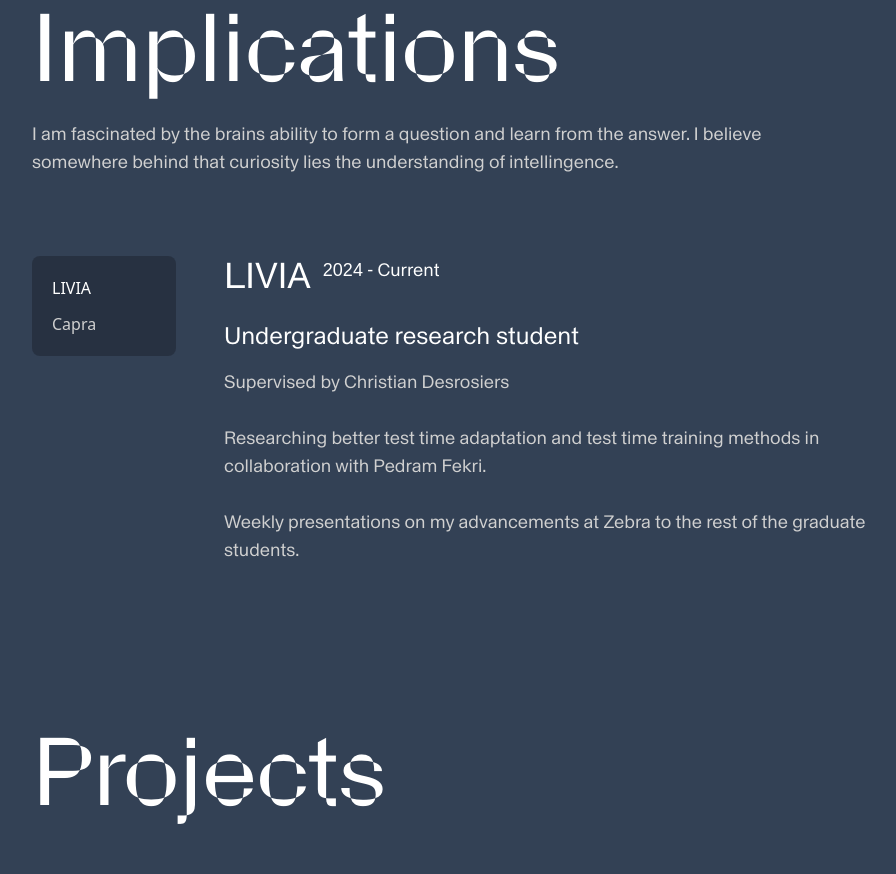
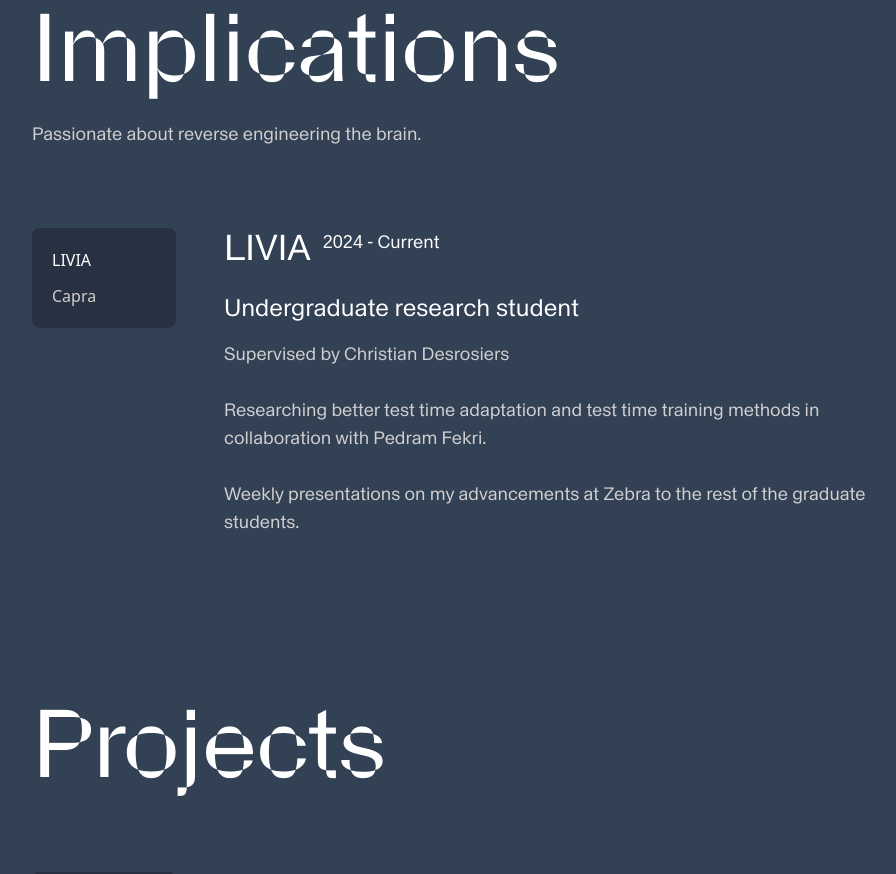
Before and after one commit to samb271/portfolio, a Vue app: page / in a window 1280 px wide. Shown: the part 1800-2674 px from the top of the page, without its empty margins (160-1056 px from the left). Built offline with nearby package versions, Linux system fonts and the light colour scheme.

Commit message:
adds new research introduction

```diff
--- a/src/components/app/Research.vue
+++ b/src/components/app/Research.vue
@@ -34,7 +34,7 @@ function setSelectedTab(tab: string) {
   </div>
 
   <Text>
-    I am fascinated by the brains ability to form a question and learn from the answer. I believe somewhere behind that curiosity lies the understanding of intellingence.
+    Passionate about reverse engineering the brain.
   </Text>
 
   <div class="flex flex-col md:flex-row mt-12 md:mt-20 gap-8 md:gap-12" ref="target">
```
